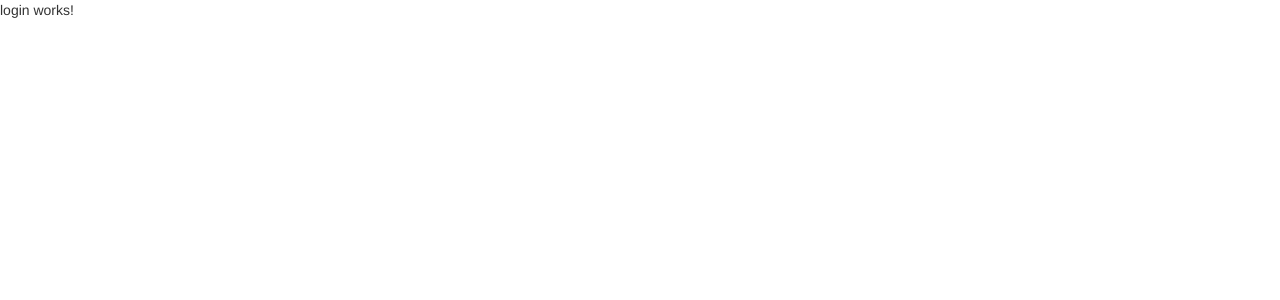
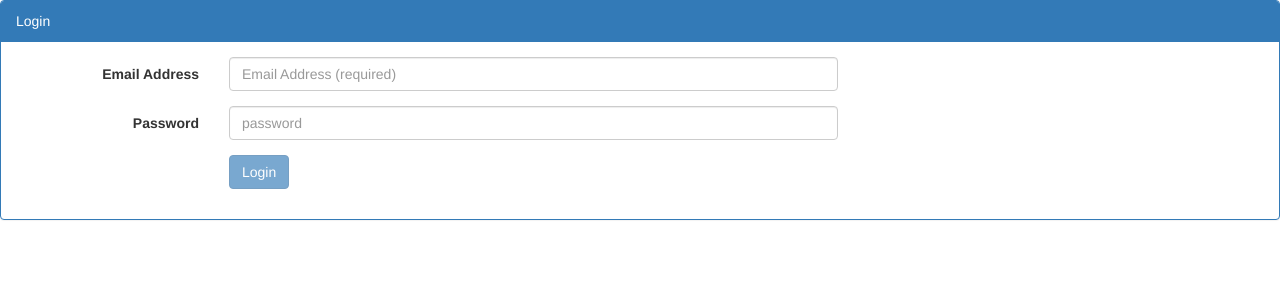
Before and after one commit to vamshi1712/pay, an Angular app in the folder pay-ui/: page /login in a window 1280 px wide. Shown: the top 300 px of the page. Built offline with nearby package versions, Linux system fonts and the light colour scheme.

Commit message:
login screen and register call done

```diff
--- /dev/null
+++ b/pay-ui/src/app/app.settings.ts
@@ -0,0 +1,3 @@
+export class AppSettings {
+    public static ApiEndPoint = "http://localhost:8000/api";
+}
--- a/pay-ui/src/app/auth/login/login.component.html
+++ b/pay-ui/src/app/auth/login/login.component.html
@@ -1,3 +1,57 @@
-<p>
-  login works!
-</p>
+<div class="panel panel-primary">
+    <div class="panel-heading">
+        Login
+    </div>
+
+    <div class="panel-body">
+        <form class="form-horizontal" novalidate (ngSubmit)="login()" [formGroup]="loginForm">
+            <fieldset>
+
+                <div class="form-group" [ngClass]="{'has-error': (loginForm.get('email').touched || loginForm.get('email').dirty) && !loginForm.get('email').valid }">
+                    <label class="col-md-2 control-label" for="emailId">Email Address</label>
+
+                    <div class="col-md-6">
+                        <input class="form-control" id="emailId" type="text" placeholder="Email Address (required)" formControlName="email" />
+                        <span class="help-block" *ngIf="(loginForm.get('email').touched || loginForm.get('email').dirty) && loginForm.get('email').errors">
+                            <span *ngIf="loginForm.get('email').errors.required">
+                                Please enter your email address.
+                            </span>
+                        <span *ngIf="loginForm.controls.email.errors.pattern">
+                                Please enter a valid email address.
+                            </span>
+                        </span>
+                    </div>
+                </div>
+
+                <div class="form-group" [ngClass]="{'has-error': (loginForm.get('password').touched ||
+                                              loginForm.get('password').dirty) &&
+                                              !loginForm.get('password').valid }">
+                    <label class="col-md-2 control-label" for="passwordId">Password</label>
+
+                    <div class="col-md-6">
+                        <input class="form-control" id="passwordId" type="password" placeholder="password" formControlName="password" />
+                        <span class="help-block" *ngIf="(loginForm.get('password').touched || loginForm.get('password').dirty) && loginForm.get('password').errors">
+                            <span *ngIf="loginForm.get('password').errors.required">
+                                Please enter your password.
+                            </span>
+                        </span>
+                    </div>
+                </div>
+
+
+                <div class="form-group">
+                    <div class="col-md-4 col-md-offset-2">
+                        <span>
+                            <button class="btn btn-primary"
+                                    type="submit"
+                                    [disabled]="!loginForm.valid">
+                                Login
+                            </button>
+                        </span>
+
+                    </div>
+                </div>
+            </fieldset>
+        </form>
+    </div>
+</div>
--- a/pay-ui/src/app/auth/login/login.component.ts
+++ b/pay-ui/src/app/auth/login/login.component.ts
@@ -1,4 +1,7 @@
+import { Customer } from './../../models/customer';
 import { Component, OnInit } from '@angular/core';
+import { FormGroup, FormBuilder, Validators, AbstractControl, ValidatorFn, FormArray } from '@angular/forms';
+import 'rxjs/add/operator/debounceTime';
 
 @Component({
   selector: 'app-login',
@@ -6,10 +9,21 @@ import { Component, OnInit } from '@angular/core';
   styleUrls: ['./login.component.css']
 })
 export class LoginComponent implements OnInit {
+  loginForm: FormGroup;
+  customer: Customer = new Customer();
 
-  constructor() { }
 
-  ngOnInit() {
+  constructor(private fb: FormBuilder) { }
+
+  ngOnInit(): void {
+    this.loginForm = this.fb.group({
+      email: ['', [Validators.required, Validators.pattern('[a-zA-Z0-9._%+-]+@[a-zA-Z0-9.-]+')]],
+      password: ['', [Validators.required]]
+    });
+  }
+
+  login(): void {
+    console.log('Saved: ' + JSON.stringify(this.loginForm.value));
   }
 
 }
--- a/pay-ui/src/app/auth/register/register.component.html
+++ b/pay-ui/src/app/auth/register/register.component.html
@@ -13,9 +13,9 @@
                 <div class="form-group" [ngClass]="{'has-error': (customerForm.get('firstName').touched ||
                                               customerForm.get('firstName').dirty) &&
                                               !customerForm.get('firstName').valid }">
-                    <label class="col-md-2 control-label" for="firstNameId">First Name</label>
+                    <label class="col-md-3 control-label" for="firstNameId">First Name</label>
 
-                    <div class="col-md-8">
+                    <div class="col-md-5">
                         <input class="form-control" id="firstNameId" type="text" placeholder="First Name (required)" formControlName="firstName" />
                         <span class="help-block" *ngIf="(customerForm.get('firstName').touched ||
                                                          customerForm.get('firstName').dirty) &&
@@ -42,18 +42,18 @@
                 <div [hidden]="!showMiddle" class="form-group" [ngClass]="{'has-error': (customerForm.get('middleName').touched ||
                                               customerForm.get('middleName').dirty) &&
                                               !customerForm.get('middleName').valid }">
-                    <label class="col-md-2 control-label" for="middleNameId">Middle Name</label>
+                    <label class="col-md-3 control-label" for="middleNameId">Middle Name</label>
 
-                    <div class="col-md-8">
+                    <div class="col-md-5">
                         <input class="form-control" id="middleNameId" type="text" placeholder="Middle Name (optional)" formControlName="middleName" />
                     </div>
                 </div>
 
 
                 <div class="form-group" [ngClass]="{'has-error': (customerForm.get('lastName').touched || customerForm.get('lastName').dirty) && !customerForm.get('lastName').valid }">
-                    <label class="col-md-2 control-label" for="lastNameId">Last Name</label>
+                    <label class="col-md-3 control-label" for="lastNameId">Last Name</label>
 
-                    <div class="col-md-8">
+                    <div class="col-md-5">
                         <input class="form-control" id="lastNameId" type="text" placeholder="Last Name (required)" formControlName="lastName" />
                         <span class="help-block" *ngIf="(customerForm.get('lastName').touched || customerForm.get('lastName').dirty) && customerForm.get('lastName').errors">
                             <span *ngIf="customerForm.get('lastName').errors.required">
@@ -70,9 +70,9 @@
                 <div class="form-group" [ngClass]="{'has-error': (customerForm.get('preferredName').touched ||
                                               customerForm.get('preferredName').dirty) &&
                                               !customerForm.get('preferredName').valid }">
-                    <label class="col-md-2 control-label" for="preferredNameId">Preferred Name</label>
+                    <label class="col-md-3 control-label" for="preferredNameId">Preferred Name</label>
 
-                    <div class="col-md-8">
+                    <div class="col-md-5">
                         <input class="form-control" id="preferredNameId" type="text" placeholder="Preferred Name (optional)" formControlName="preferredName" />
                     </div>
                 </div>
@@ -82,9 +82,9 @@
 
 
                 <div class="form-group" [ngClass]="{'has-error': (customerForm.get('email').touched || customerForm.get('email').dirty) && !customerForm.get('email').valid }">
-                    <label class="col-md-2 control-label" for="emailId">Email Address</label>
+                    <label class="col-md-3 control-label" for="emailId">Email Address</label>
 
-                    <div class="col-md-8">
+                    <div class="col-md-5">
                         <input class="form-control" id="emailId" type="text" placeholder="Email Address (required)" formControlName="email" />
                         <span class="help-block" *ngIf="(customerForm.get('email').touched || customerForm.get('email').dirty) && customerForm.get('email').errors">
                             <span *ngIf="customerForm.get('email').errors.required">
@@ -101,9 +101,9 @@
                 <div formGroupName="passwordGroup" [ngClass]="{'has-error': customerForm.get('passwordGroup').errors }">
 
                     <div class="form-group" [ngClass]="{'has-error': customerForm.get('passwordGroup').errors }">
-                        <label class="col-md-2 control-label" for="passwordId">Password</label>
+                        <label class="col-md-3 control-label" for="passwordId">Password</label>
 
-                        <div class="col-md-8">
+                        <div class="col-md-5">
                             <input class="form-control" id="passwordId" type="password" placeholder="Password (required)" formControlName="password" />
                             <!-- <span class="help-block" *ngIf="(customerForm.get('passwordGroup.password').touched ||
                                                             customerForm.get('passwordGroup.password').dirty) &&
@@ -126,9 +126,9 @@
                     <div class="form-group" [ngClass]="{'has-error': (customerForm.get('passwordGroup.confirmPassword').touched ||
                                                   customerForm.get('passwordGroup.confirmPassword').dirty) &&
                                                   !customerForm.get('passwordGroup.confirmPassword').valid }">
-                        <label class="col-md-2 control-label" for="confirmPasswordId">Confirm Password</label>
+                        <label class="col-md-3 control-label" for="confirmPasswordId">Confirm Password</label>
 
-                        <div class="col-md-8">
+                        <div class="col-md-5">
                             <input class="form-control" id="confirmPasswordId" type="password" placeholder="Confirm Password (required)" formControlName="confirmPassword" />
                             <span class="help-block" *ngIf="(customerForm.get('passwordGroup.confirmPassword').touched ||
                                                             customerForm.get('passwordGroup.confirmPassword').dirty) &&
@@ -159,9 +159,9 @@
                 <div class="form-group" [ngClass]="{'has-error': (customerForm.get('phone').touched ||
                                               customerForm.get('phone').dirty) &&
                                               !customerForm.get('phone').valid }">
-                    <label class="col-md-2 control-label" for="phoneId">Phone</label>
+                    <label class="col-md-3 control-label" for="phoneId">Phone</label>
 
-                    <div class="col-md-8">
+                    <div class="col-md-5">
                         <input class="form-control" id="phoneId" type="tel" placeholder="Phone" formControlName="phone" />
                         <span class="help-block" *ngIf="(customerForm.get('phone').touched || customerForm.get('phone').dirty) && customerForm.get('phone').errors">
                             <span *ngIf="customerForm.get('phone').errors.required">
@@ -174,9 +174,9 @@
                 <div class="form-group" [ngClass]="{'has-error': (customerForm.get('countryCode').touched ||
                                               customerForm.get('countryCode').dirty) &&
                                               !customerForm.get('countryCode').valid }">
-                    <label class="col-md-2 control-label" for="countryCodephoneId">Mobile Country Code</label>
+                    <label class="col-md-3 control-label" for="countryCodephoneId">Mobile Country Code</label>
 
-                    <div class="col-md-8">
+                    <div class="col-md-5">
                         <input class="form-control" id="countryCodeId" type="tel" placeholder="Mobile Country Code" formControlName="countryCode" />
                         <span class="help-block" *ngIf="(customerForm.get('countryCode').touched || customerForm.get('countryCode').dirty) && customerForm.get('countryCode').errors">
                             <span *ngIf="customerForm.get('countryCode').errors.required">
@@ -185,14 +185,15 @@
                         </span>
                     </div>
                 </div>
-
+                <br />
                 <div class="form-group">
-                    <div class="col-md-4 col-md-offset-2">
+                    <div class="col-md-2"></div>
+                    <div class=" col-md-4 col-md-offset-2 ">
                         <span>
-                            <button class="btn btn-primary"
-                                    type="submit"
-                                    [disabled]="!customerForm.valid">
-                                Save
+                            <button class="btn btn-primary "
+                                    type="submit "
+                                    [disabled]="!customerForm.valid ">
+                                REGISTER
                             </button>
                         </span>
 
--- a/pay-ui/src/app/auth/register/register.component.ts
+++ b/pay-ui/src/app/auth/register/register.component.ts
@@ -1,3 +1,4 @@
+import { AuthService } from './../auth.service';
 import { Customer } from './../../models/customer';
 
 import { Component, OnInit } from '@angular/core';
@@ -66,7 +67,7 @@ export class RegisterComponent implements OnInit {
     pattern: 'please enter a valid password'
   };
 
-  constructor(private fb: FormBuilder) { }
+  constructor(private fb: FormBuilder, private authService: AuthService) { }
 
   ngOnInit(): void {
     this.customerForm = this.fb.group({
@@ -79,7 +80,7 @@ export class RegisterComponent implements OnInit {
       lastName: ['', [Validators.required]],
       preferredName: '',
       email: ['', [Validators.required, Validators.pattern('[a-zA-Z0-9._%+-]+@[a-zA-Z0-9.-]+')]],
-      phone: ['', [Validators.required,Validators.minLength(10)]],
+      phone: ['', [Validators.required, Validators.minLength(10)]],
       countryCode: ['', [Validators.required, Validators.minLength(2)]],
 
     });
@@ -95,6 +96,7 @@ export class RegisterComponent implements OnInit {
 
   save(): void {
     console.log('Saved: ' + JSON.stringify(this.customerForm.value));
+    this.authService.register(this.customerForm.value).subscribe(response=>console.log(response));
   }
 
   setMessage(c: AbstractControl): void {
```
Also changed, not shown: pay-ui/src/app/app.module.ts (+5 -2 lines), pay-ui/src/app/auth/auth.service.ts (+24 -1 lines).
